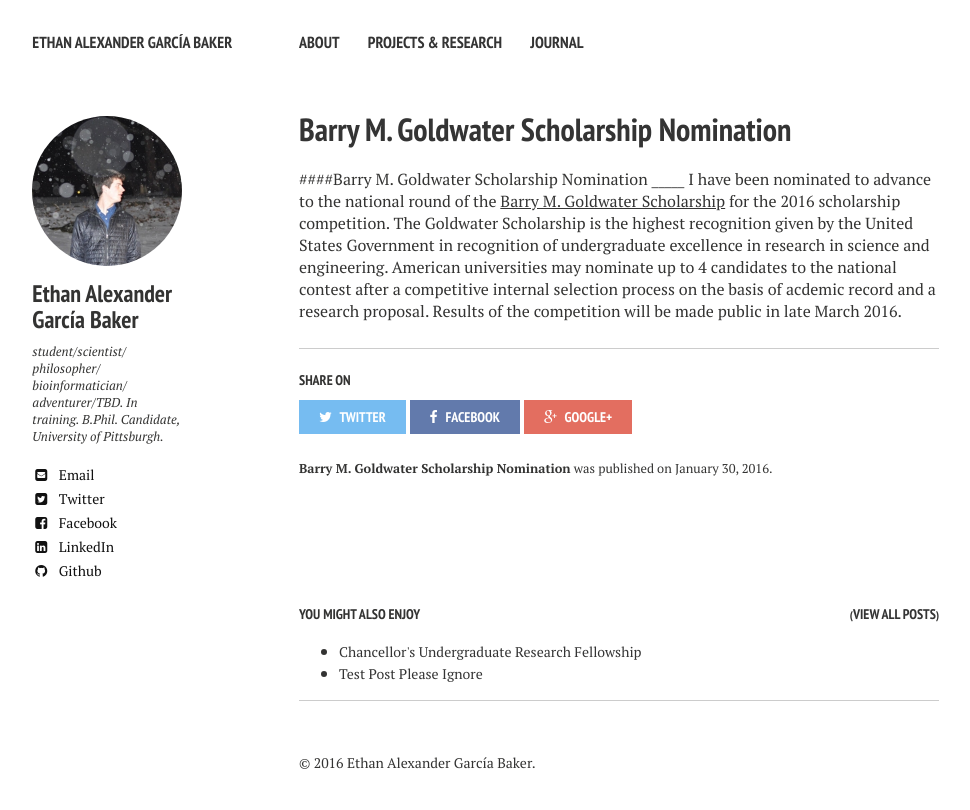
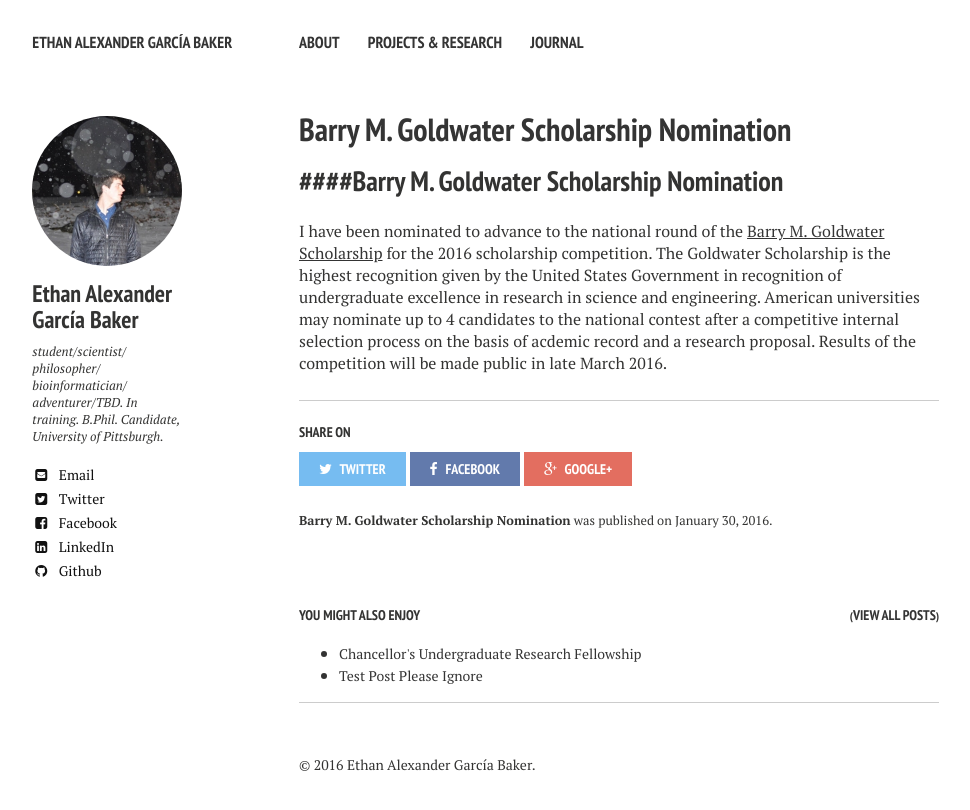
Before and after one commit to ethanagbaker/ethanagbaker.github.io, a Jekyll site: the page built from _posts/2016-01-30-goldwater-nominee.md, in a window 1280 px wide. Shown: the top 810 px of the page, without its empty margins (21-991 px from the left). Built offline with Jekyll 4.4.1, drawn with Linux system fonts in a browser that asks for light colours; nearby versions of some CDN libraries.

Commit message:
attempting a md fix

```diff
--- a/_posts/2016-01-30-goldwater-nominee.md
+++ b/_posts/2016-01-30-goldwater-nominee.md
@@ -7,5 +7,5 @@
 ---
 
 ####Barry M. Goldwater Scholarship Nomination
-_____
+---
  I have been nominated to advance to the national round of the [Barry M. Goldwater Scholarship](https://goldwater.scholarsapply.org/yybull.php) for the 2016 scholarship competition. The Goldwater Scholarship is the highest recognition given by the United States Government in recognition of undergraduate excellence in research in science and engineering. American universities may nominate up to 4 candidates to the national contest after a competitive internal selection process on the basis of acdemic record and a research proposal. Results of the competition will be made public in late March 2016.
```
